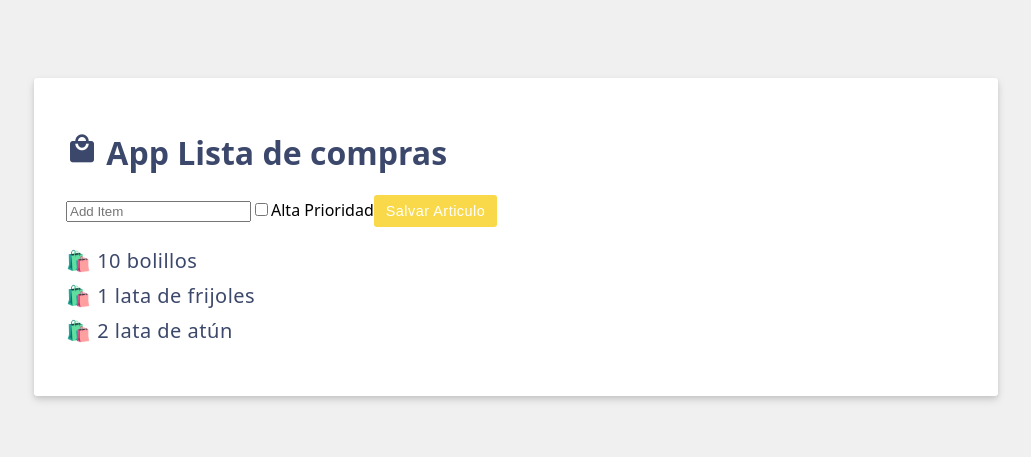
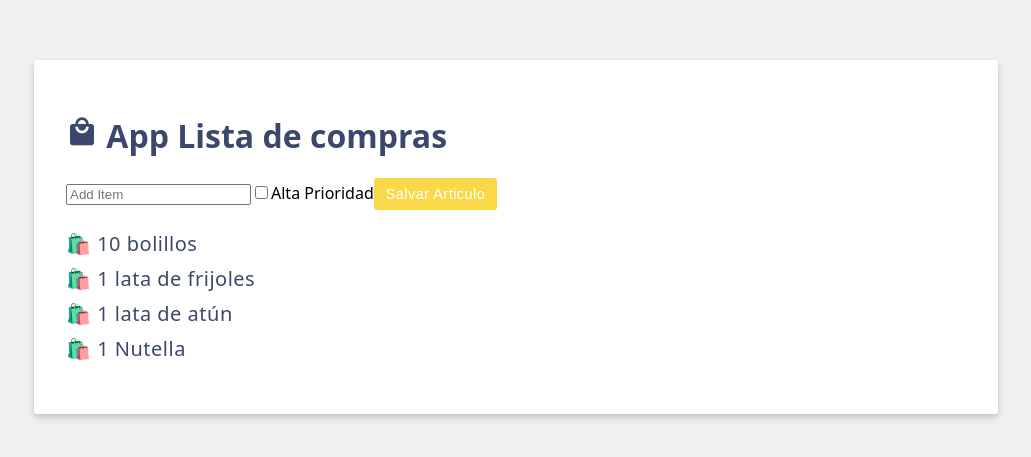
Before and after one commit to MelanieCuevas-Hub/Repositorio-de-la-materia-DADM, a Vue app: page / in a window 1280 px wide. Shown: the part 163-620 px from the top of the page, without its empty margins (124-1155 px from the left). Built offline with nearby package versions, Linux system fonts and the light colour scheme.

Commit message:
⭐S11 Methods Add method to add item and clean input

```diff
--- a/src/App.vue
+++ b/src/App.vue
@@ -1,11 +1,24 @@
 <script setup>
 import { ref } from 'vue';
 const header = ref('App Lista de compras');
+//---items---
+//Item.Model
 const items = ref([
   {id: 1, label: '10 bolillos'},
   {id: 2, label: '1 lata de frijoles'},
-  {id: 3, label: '2 lata de atún'}
+  {id: 3, label: '1 lata de atún'},
+  {id: 4, label: '1 Nutella'}
 ]);
+
+// Items-Method
+const saveItem = (item) => {
+  items.value.push({id: items.value.length + 1, label: newItem.value});
+//Clean the input
+  newItem.value = '';
+
+}
+
+
 const newItem = ref('');
 const newItemHighPriority = ref(false);
 </script>
@@ -13,7 +26,9 @@ const newItemHighPriority = ref(false);
 <template>
   <h1> <i class="material-icons shopping-cart-icon">local_mall</i> {{ header }}</h1>
   <!-- Agrupando Entradas de usuario -->
-  <form class="add-item form" v-on:submit.prevent="items.push({id: items.length + 1, label: newItem})">
+  <form
+  class="add-item form"
+  v-on:submit.prevent="saveItem">
     <!-- Entrada de texto -->
     <input
       type="text"
```
